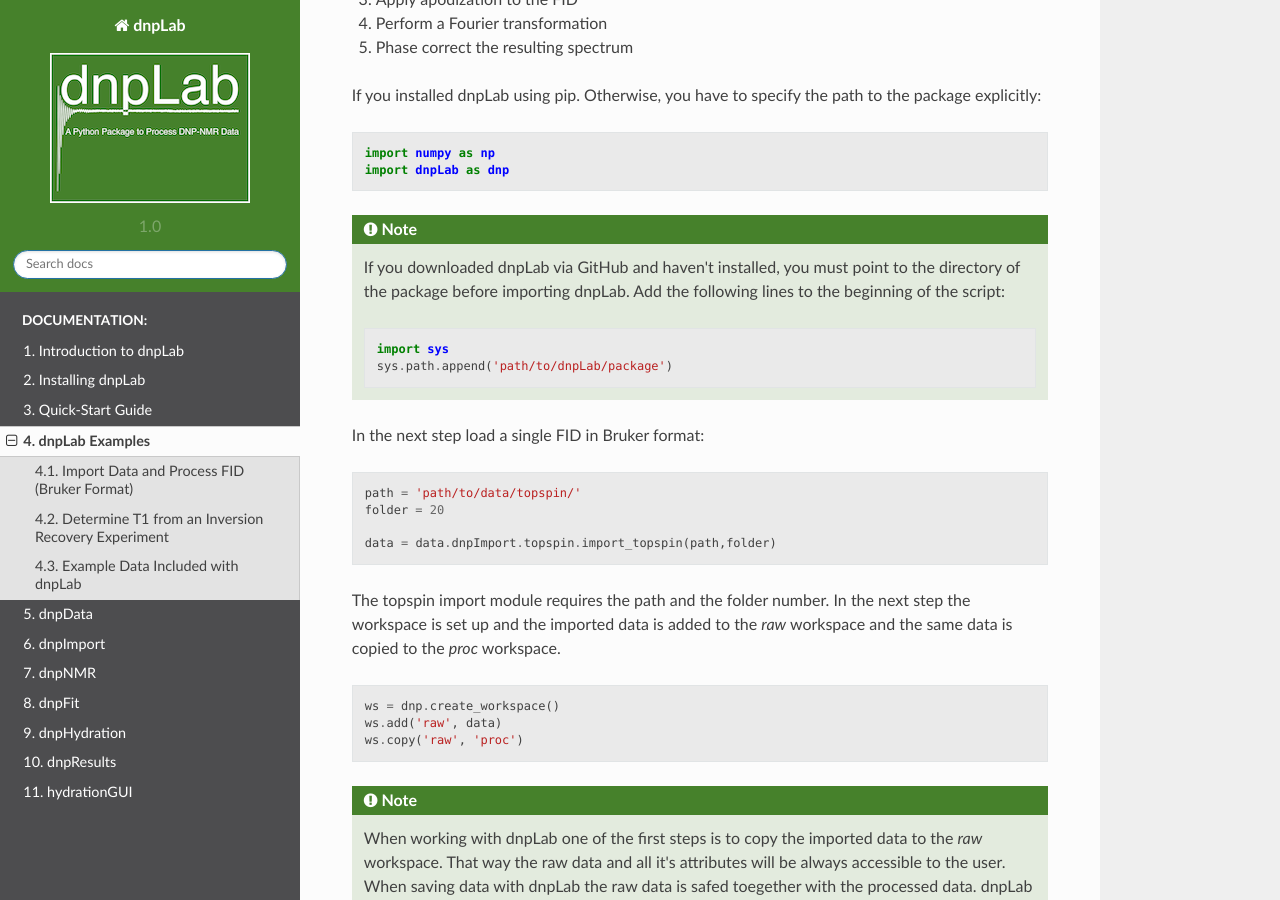
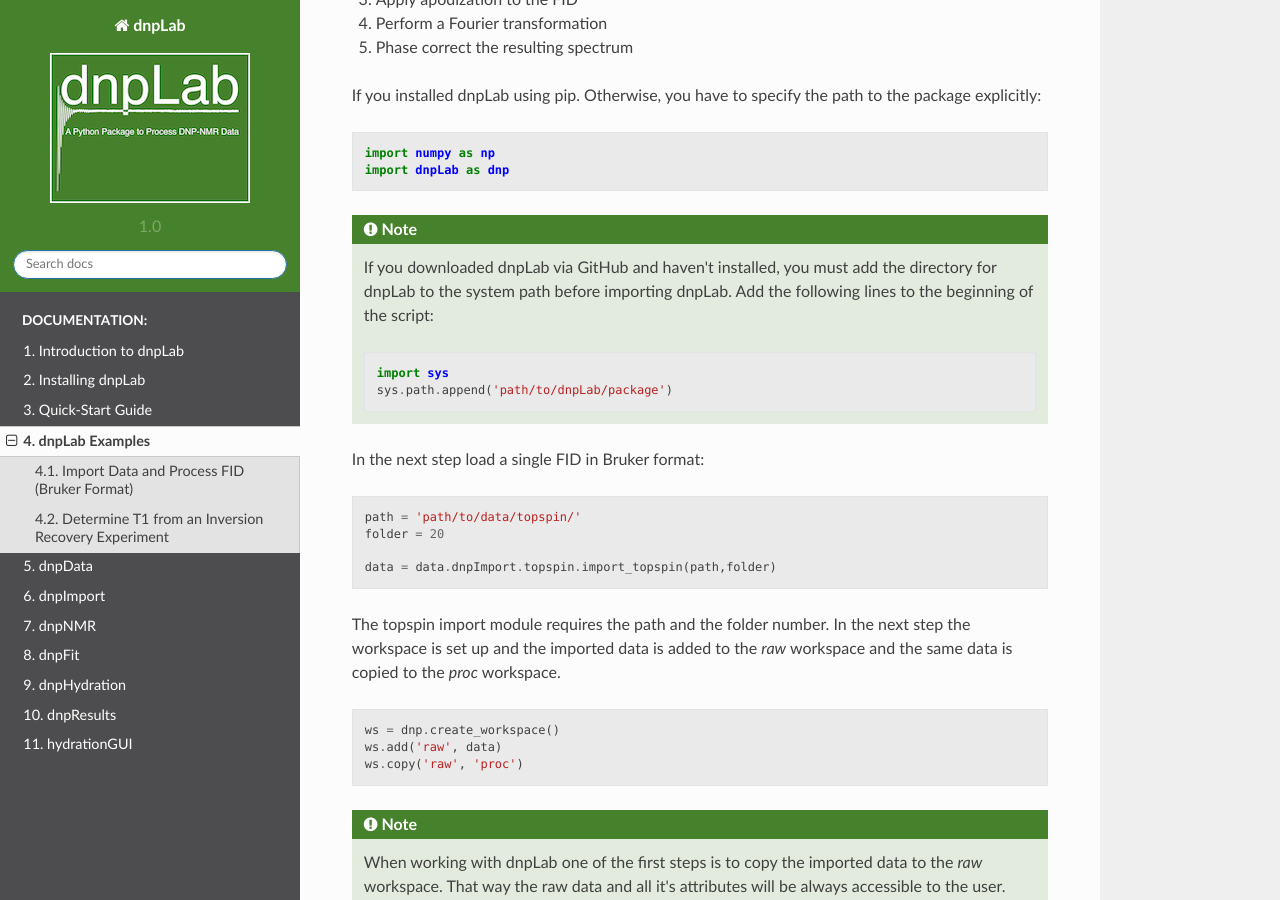
Before and after one commit to DNPLab/DNPLab, a Sphinx documentation site: the page built from docs/source/examples.rst, in a window 1280 px wide and 900 px high, scrolled down 588 px. Built offline with Sphinx 7.4.7 and the Read the Docs theme 2.0.0, drawn with Linux system fonts in a browser that asks for light colours; some of the changed text lies outside the part shown.

Commit message:
Small changes

```diff
--- a/docs/source/examples.rst
+++ b/docs/source/examples.rst
@@ -27,7 +27,7 @@
    import dnpLab as dnp
 
 .. note::
-   If you downloaded dnpLab via GitHub and haven't installed, you must point to the directory of the package before importing dnpLab. Add the following lines to the beginning of the script:
+   If you downloaded dnpLab via GitHub and haven't installed, you must add the directory for dnpLab to the system path before importing dnpLab. Add the following lines to the beginning of the script:
 
    .. code-block:: python
 
@@ -203,18 +203,3 @@
     :align: center
 
     Inversion recovery build-up (experimental and fit)
-
-
-Example Data Included with dnpLab
-=================================
-The following experimental sample data is included with dnpLab:
-
-.. list-table::
-   :widths: 40 60
-   :header-rows: 1
-
-   * - Folder
-     - Data Type/Description
-   * - data/h5
-     - test.h5
-       Sample data in h5 format
```
